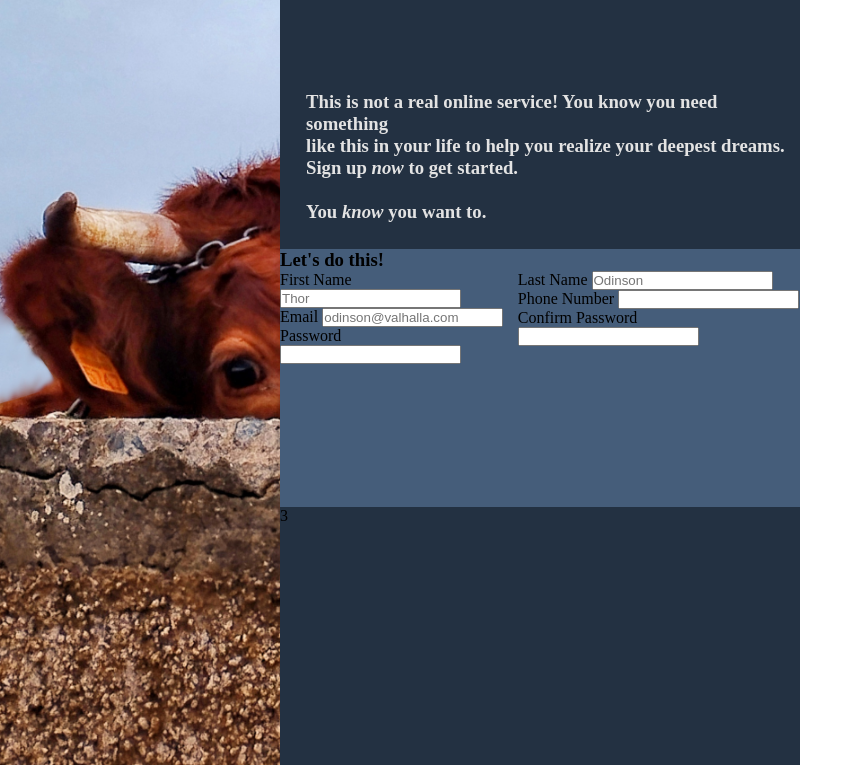
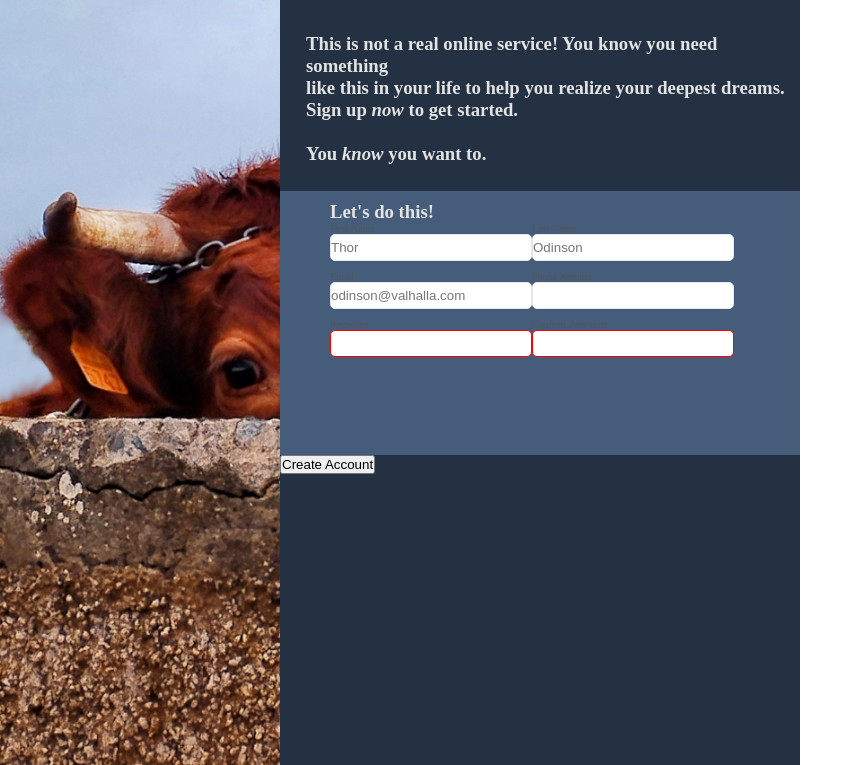
Before and after one commit to Tinfoil-droid/Sign-up-Form, a plain HTML site: page index.html in a window 1280 px wide. Shown: the part 35-800 px from the top of the page, without its empty margins (0-863 px from the left). Drawn offline with Linux system fonts and the light colour scheme.

Commit message:
added script and button

```diff
--- a/index.html
+++ b/index.html
@@ -22,9 +22,10 @@
             You <em>know</em> you want to.
           </h3>
         </div>
+        <form action="" method="get">
           <div class="second">
-          <h3>Let's do this!</h3>
-          <form action="" method="get" class="form-main-div">
+            <h3 style="margin-left: 50px; padding-top: 10px">Let's do this!</h3>
+            <div class="form-main-div">
               <div class="form-divs">
                 <div class="form-div">
                   <label for="firstName">First Name</label>
@@ -46,9 +47,16 @@
                 </div>
                 <div class="form-div">
                   <label for="password">Password</label>
-                <input type="password" id="password" name="password" />
+                  <input
+                    type="password"
+                    id="password"
+                    name="password"
+                    required
+                  />
+                  <p id="error">* Passwords do not match</p>
                 </div>
               </div>
+
               <div class="form-divs">
                 <div class="form-div">
                   <label for="lastName">Last Name</label>
@@ -69,13 +77,18 @@
                     type="password"
                     id="confirmPassword"
                     name="confirmPassword"
+                    required
                   />
                 </div>
               </div>
+            </div>
+          </div>
+          <div class="third">
+            <button type="submit" class="btn-green">Create Account</button>
+          </div>
         </form>
       </div>
-        <div class="third">3</div>
     </div>
-    </div>
+    <script src="script.js"></script>
   </body>
 </html>
--- /dev/null
+++ b/script.js
@@ -0,0 +1,11 @@
+document.addEventListener("DOMContentLoaded", function () {
+  let password = document.querySelector("#password").value;
+  let confirmPassword = document.querySelector("#confirmPassword").value;
+
+  let error = document.querySelector("#error");
+
+  if (password == confirmPassword) {
+    error.innerHTML = "";
+  }
+  console.log("loaded");
+});
--- a/style.css
+++ b/style.css
@@ -1,17 +1,11 @@
 @font-face {
   font-family: Norse-Bold;
-  src: url(../fonts/Norse-Bold.otf);
+  src: url(./fonts/Norse-Bold.otf);
 }
 
 * {
   margin: 0;
   padding: 0;
-}
-
-*,
-*::before,
-*::after {
-  box-sizing: inherit;
 }
 
 html {
@@ -22,6 +16,7 @@ html {
 .body {
   margin: 0;
   padding: 0;
+  font-family: Norse-Bold, sans-serif;
 }
 
 .main {
@@ -47,7 +42,7 @@ html {
 }
 
 .first {
-  height: 33vh;
+  height: 25vh;
   display: flex;
   justify-content: flex-start;
   align-items: flex-end;
@@ -59,11 +54,42 @@ html {
 .second {
   background-color: #455d7a;
   height: 33vh;
+  align-items: center;
+  color: #e3e3e3;
 }
 
 .form-main-div {
   display: flex;
   flex-direction: row;
+  margin-left: 50px;
+  width: 60%;
+  justify-content: space-between;
+}
+
+.form-div {
+  display: flex;
+  flex-direction: column;
+  margin-bottom: 10px;
+}
+
+input {
+  width: 200px;
+  border: 1px solid #e5e7eb;
+  border-radius: 5px;
+  height: 25px;
+}
+
+input :focus {
+  border: 1px solid blue;
+}
+
+input:invalid {
+  border: 1px solid red;
+}
+
+label {
+  font-size: 10px;
+  color: #555555;
 }
 
 .third {
```
Lines whose indentation alone changed are shown as unchanged.
